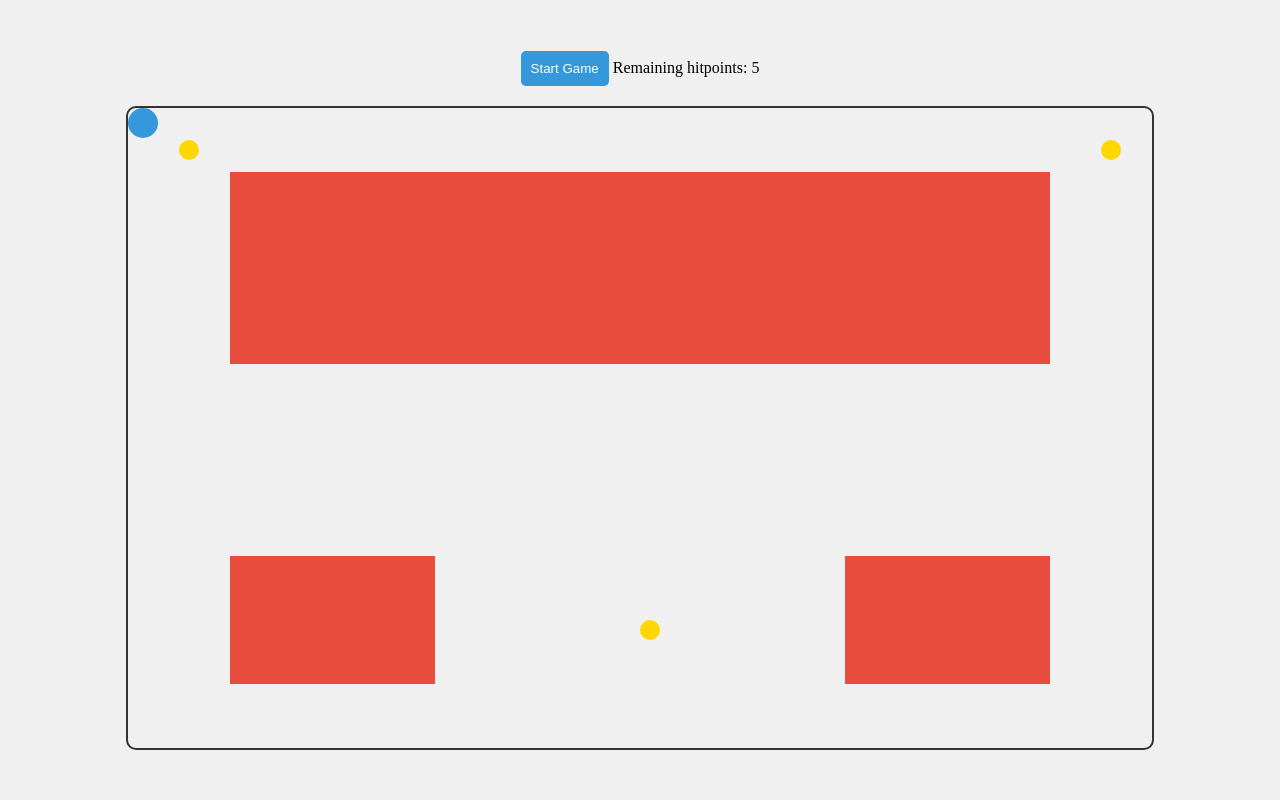
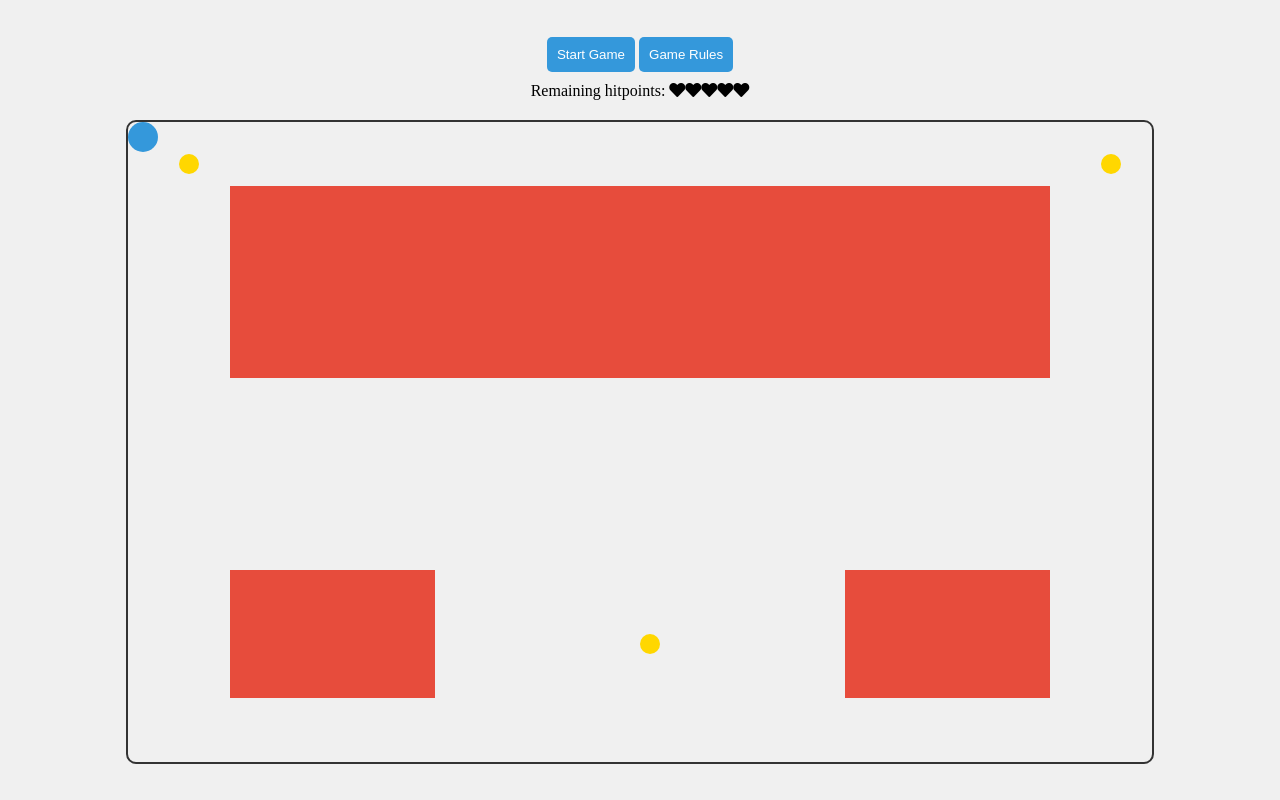
Before and after one commit to ErikPoczos/Semestralka, a plain HTML site: page index.html in a window 1280 px wide. Drawn offline with Linux system fonts and the light colour scheme.

Commit message:
Added gamerules (not done), remade health, (need to be tested), remade levels (should be done)

```diff
--- a/index.html
+++ b/index.html
@@ -8,12 +8,14 @@
     <meta name="theme-color" content="#ffffff">
     <link rel='stylesheet' type='text/css' media='screen' href='main.css'>
     <link rel="manifest" href="manifest.json">
+    <link rel="stylesheet" href="https://cdnjs.cloudflare.com/ajax/libs/font-awesome/5.15.2/css/all.min.css" />
     <title>Rolling Ball Game</title>
 </head>
 <body>
     <div class="ui">
         <button id="startButton">Start Game</button>
-        <label id="hp">Remaining Health: </label>
+        <button id="rulesButton" onclick="showGameRules()">Game Rules</button>
+        <div id="hpLabel">Remaining hitpoints: <i class="fas fa-heart"></i></div>
       </div>
 
       <div id="game-container">
--- a/jsons/levels.json
+++ b/jsons/levels.json
@@ -25,83 +25,90 @@
       {
         "name": "Level 2",
         "obstacles": [
-          {"x": 1, "y": 1, "width": 40, "height": 50},
-          {"x": 1, "y": 8, "width": 60, "height": 60}
+          {"x": 10, "y": 10, "width": 80, "height": 30},
+          {"x": 10, "y": -10, "width": 20, "height": 50},
+          {"x": 70, "y": -40, "width": 20, "height": 50}
         ],
         "coins": [
           {
             "radius": 10,
-            "position": {"x": 50, "y": 30}
+            "position": {"x": 4, "y": 35}
           },
           {
             "radius": 10,
-            "position": {"x": 70, "y": 40}
+            "position": {"x": 94, "y": 75}
           },
           { "radius": 10,
-            "position": { "x": 60, "y": 25 }
+            "position": { "x": 50, "y": 50 }
           }
         ],
-        "spawn": [{"x": 70, "y": 50}]
+        "spawn": [{"x": 40, "y": 80}]
       },
       {
         "name": "Level 3",
         "obstacles": [
           {"x": 10, "y": 10, "width": 10, "height": 10},
-          {"x": 20, "y": 20, "width": 50, "height": 50}
+          {"x": 20, "y": 20, "width": 65, "height": 50}
         ],
         "coins": [
           {
             "radius": 10,
-            "position": {"x": 50, "y": 30}
+            "position": {"x": 20, "y": 23}
           },
           {
             "radius": 10,
-            "position": {"x": 70, "y": 40}
+            "position": {"x": 92, "y": 40}
           },
           { "radius": 10,
-            "position": { "x": 60, "y": 25 }
+            "position": { "x": 60, "y": 92 }
           }
-        ]
+        ],
+        "spawn": [{"x": 3, "y": 3}]
       },
       {
         "name": "Level 4",
         "obstacles": [
-          {"x": 100, "y": 100, "width": 70, "height": 70},
-          {"x": 300, "y": 150, "width": 40, "height": 40}
+          {"x": 10, "y": 10, "width": 30, "height": 80},
+          {"x": 60, "y": -70, "width": 30, "height": 80}
         ],
         "coins": [
           {
             "radius": 10,
-            "position": {"x": 50, "y": 30}
+            "position": {"x": 5, "y": 50}
           },
           {
             "radius": 10,
-            "position": {"x": 70, "y": 40}
+            "position": {"x": 50, "y": 50}
           },
           { "radius": 10,
-            "position": { "x": 60, "y": 25 }
+            "position": { "x": 94, "y": 50 }
           }
-        ]
+        ],
+        "spawn": [{"x": 23, "y": 3}]
       },
       {
         "name": "Level 5",
         "obstacles": [
-          {"x": 150, "y": 150, "width": 60, "height": 60},
-          {"x": 250, "y": 50, "width": 50, "height": 50}
+          {"x": 10, "y": 0, "width": 80, "height": 50},
+          {"x": 20, "y": 7, "width": 20, "height": 20},
+          {"x": 30, "y": 7, "width": 20, "height": 20},
+          {"x": 20, "y": 0, "width": 20, "height": 20}
+
         ],
         "coins": [
           {
             "radius": 10,
-            "position": {"x": 50, "y": 30}
+            "position": {"x": 25, "y": 83}
           },
           {
             "radius": 10,
-            "position": {"x": 70, "y": 40}
+            "position": {"x": 42, "y": 70}
           },
           { "radius": 10,
-            "position": { "x": 60, "y": 25 }
+            "position": { "x": 95, "y": 15 }
           }
-        ]
+        ],
+        "spawn": [{"x": 3, "y": 3}]
       }
     ]
   }
--- a/main.css
+++ b/main.css
@@ -14,7 +14,7 @@ body {
     margin-bottom: 20px;
 }
 
-#startButton {
+#startButton, #rulesButton {
     padding: 10px;
     background-color: #3498db;
     color: white;
@@ -23,7 +23,7 @@ body {
     cursor: pointer;
 }
 
-#hp {
+#hpLabel {
     margin-top: 10px; /* Add margin to the top for spacing between button and label */
 }
 
@@ -64,7 +64,7 @@ body {
     z-index: 1000;
 }
 
-.death-modal {
+.death-modal, .winner-modal, .game-rules-modal {
     background-color: #fff;
     padding: 20px;
     border-radius: 5px;
--- a/script.js
+++ b/script.js
@@ -103,7 +103,21 @@ function createCoin(coinData) {
 
 
 function updateHitPoints() {
-    hpLabel.innerHTML = "Remaining hitpoints: " + hitPoints;
+    const hpLabel = document.getElementById('hpLabel');
+
+    // Clear the content of hpLabel
+    hpLabel.innerHTML = "";
+
+    // Add text node
+    const textNode = document.createTextNode("Remaining hitpoints: ");
+    hpLabel.appendChild(textNode);
+
+    // Add heart icons based on the remaining hit points
+    for (let i = 0; i < hitPoints; i++) {
+        const heartIcon = document.createElement('i');
+        heartIcon.classList.add('fas', 'fa-heart');
+        hpLabel.appendChild(heartIcon);
+    }
 
     if (hitPoints <= 0) {
         // Pause the game
@@ -112,7 +126,7 @@ function updateHitPoints() {
         // Display death modal
         showDeathModal();
     }
-  }
+}
 
 function showDeathModal() {
     const modalOverlay = document.createElement('div');
@@ -168,6 +182,34 @@ function showWinnerModal() {
     modalOverlay.appendChild(winnerModal);
     document.body.appendChild(modalOverlay);
 }
+
+function showGameRules() {
+    const modalOverlay = document.createElement('div');
+    modalOverlay.className = 'modal-overlay';
+
+    const gameRulesModal = document.createElement('div');
+    gameRulesModal.className = 'game-rules-modal';
+
+    const modalContent = document.createElement('div');
+    modalContent.textContent = 'GAME RULES GAME RULES GAME RULES';
+
+    const closeButton = document.createElement('button');
+    closeButton.textContent = 'Close';
+    closeButton.addEventListener('click', hideGameRules);
+
+    gameRulesModal.appendChild(modalContent);
+    gameRulesModal.appendChild(closeButton);
+
+    modalOverlay.appendChild(gameRulesModal);
+    document.body.appendChild(modalOverlay);
+}
+
+
+function hideGameRules() {
+    const modalOverlay = document.querySelector('.modal-overlay');
+    modalOverlay.remove();
+}
+
 
 function resetGame() {
     const modalOverlay = document.querySelector('.modal-overlay');
```
